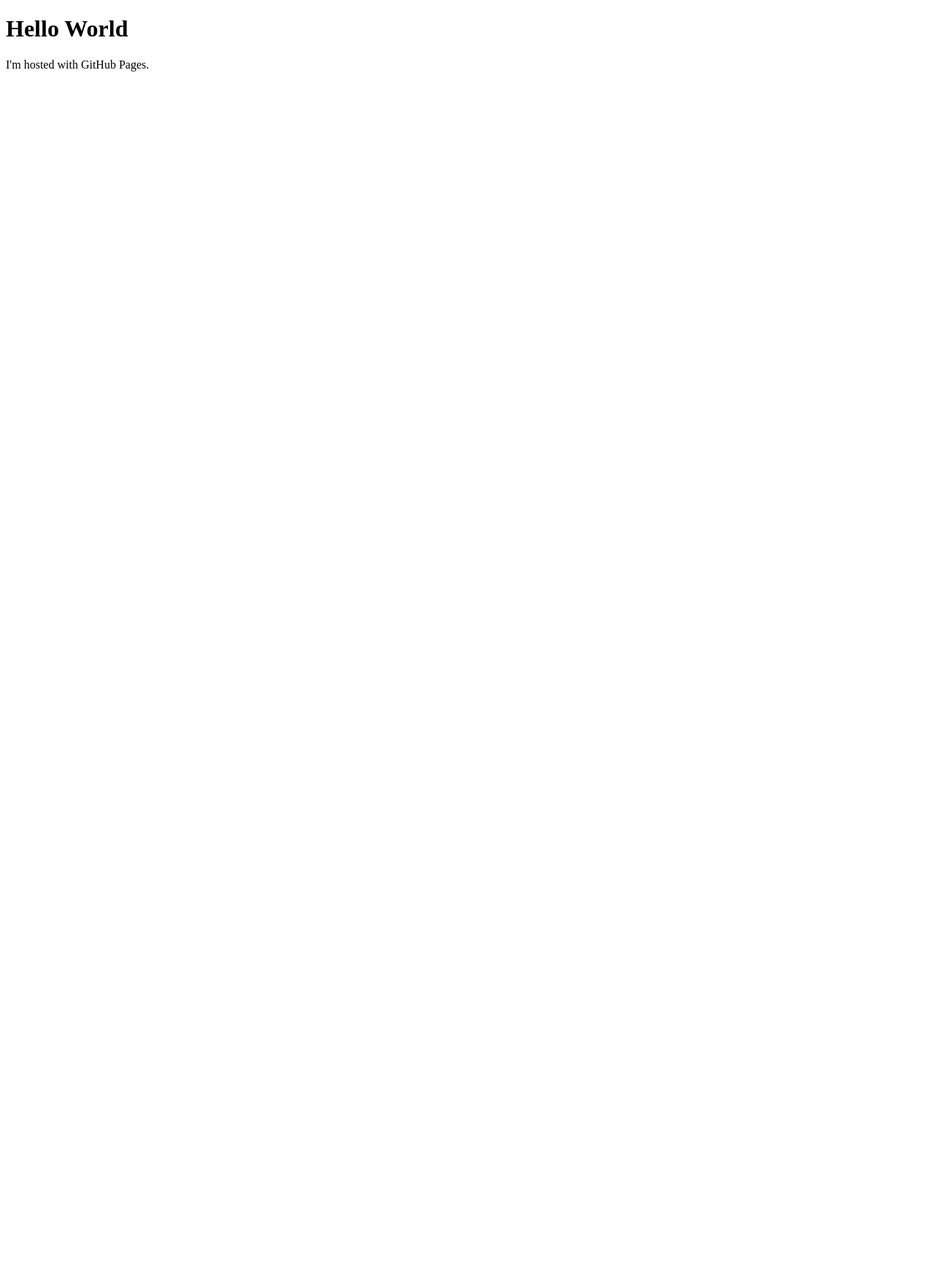
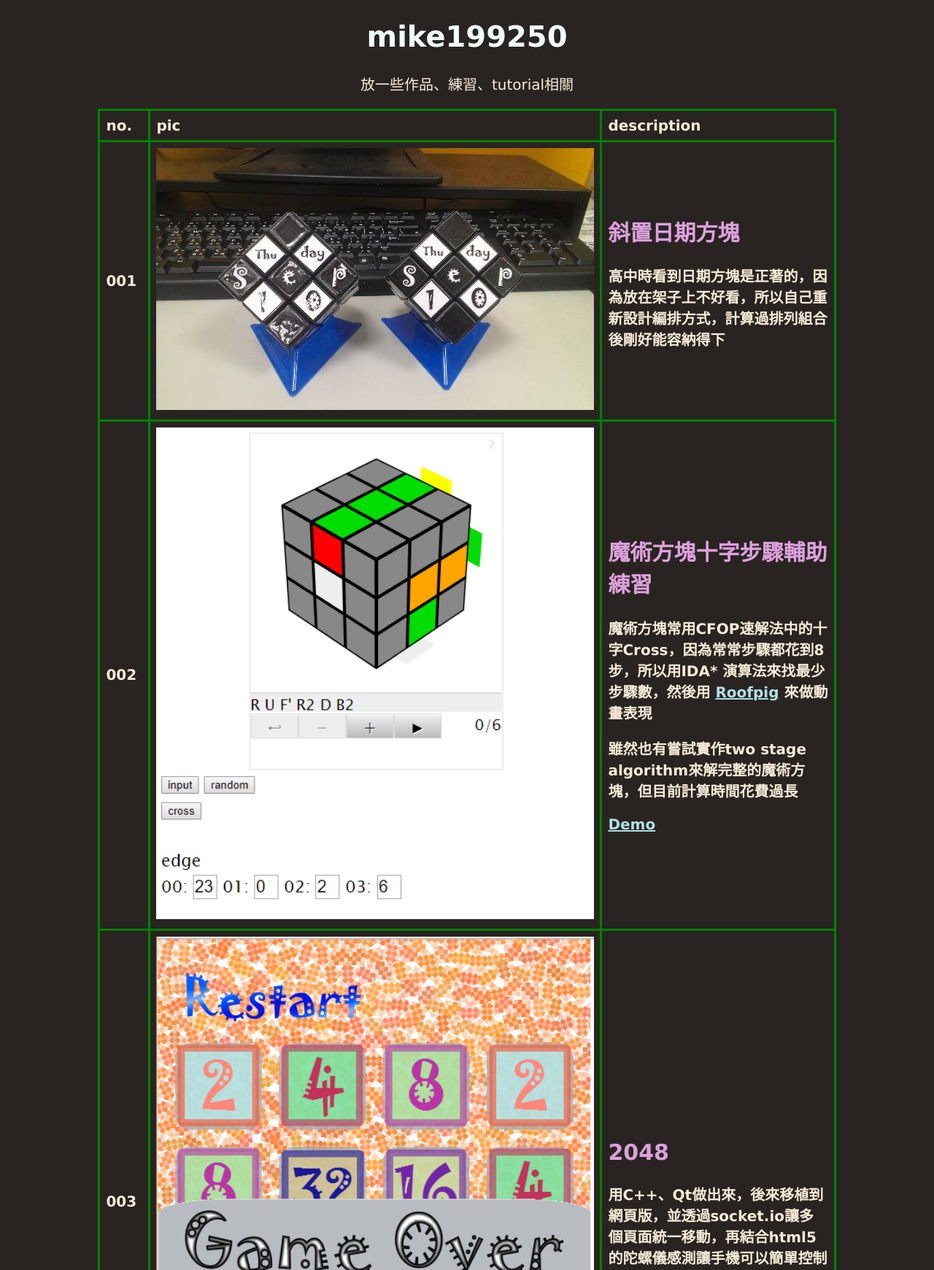
Before and after one commit to mike199250/mike199250.github.io, a plain HTML site: page index.html in a window 1280 px wide. Shown: the top 1741 px of the page at 73% size. Before the commit the page ends 800 px from the top, so only its background shows below. Drawn offline with Linux system fonts and the light colour scheme.

Commit message:
Add works and tutorials
Add 6 works and tutorials

```diff
--- a/index.html
+++ b/index.html
@@ -1,7 +1,82 @@
 <!DOCTYPE html>
 <html>
+	<head>
+		<title>mike199250</title>
+		<meta http-equiv="content-type" content="text/html; charset=UTF-8">
+		<link rel="stylesheet" href="./styles/main.css">
+	</head>
+
 	<body>
-		<h1>Hello World</h1>
-		<p>I'm hosted with GitHub Pages.</p>
+		<h1 class="center">mike199250</h1>
+		<p class="center">放一些作品、練習、tutorial相關</p>
+
+		<table>
+			<tr>
+				<th class="no">no.</th>
+				<th class="pic">pic</th>
+				<th>description</th>
+			</tr>
+			<tr>
+				<th class="no">001</th>
+				<th class="pic"> <img src="./pic/001.jpg" alt="Calender Rubik's Cube" class="pic"> </th>
+				<th>
+					<h2>斜置日期方塊</h2>
+					<p>高中時看到日期方塊是正著的，因為放在架子上不好看，所以自己重新設計編排方式，計算過排列組合後剛好能容納得下</p>
+				</th>
+			</tr>
+			<tr>
+				<th class="no">002</th>
+				<th class="pic"> <img src="./pic/002.png" alt="Rubik's Cube Cross Finding" class="pic"> </th>
+				<!--
+				<th><iframe src="https://mike199250.github.io/practice/p/001_Rubik's_Cube/index.html" width="600px" height="600px"></iframe></th>
+				-->
+				<th>
+					<h2>魔術方塊十字步驟輔助練習</h2>
+					<p>魔術方塊常用CFOP速解法中的十字Cross，因為常常步驟都花到8步，所以用IDA* 演算法來找最少步驟數，然後用 <a href="https://github.com/larspetrus/Roofpig" target="_blank">Roofpig</a> 來做動畫表現</p>
+					<p>雖然也有嘗試實作two stage algorithm來解完整的魔術方塊，但目前計算時間花費過長</p>
+					<a href="https://mike199250.github.io/practice/p/001_Rubik's_Cube/index.html" target="_blank">Demo</a>
+				</th>
+			</tr>
+			<tr>
+				<th class="no">003</th>
+				<th class="pic"> <img src="./pic/003.png" alt="2048" class="pic"> </th>
+				<th>
+					<h2>2048</h2>
+					<p>用C++、Qt做出來，後來移植到網頁版，並透過socket.io讓多個頁面統一移動，再結合html5的陀螺儀感測讓手機可以簡單控制</p>
+				</th>
+			</tr>
+		</table>
+		<p class="center">tutorial</p>
+		<table>
+			<tr>
+				<th class="no">no.</th>
+				<th class="pic">pic</th>
+				<th>description</th>
+			</tr>
+			<tr>
+				<th class="no">t001</th>
+				<th class="pic"> <img src="./pic/t001.png" alt="Roll a Ball" class="pic"> </th>
+				<th>
+					<h2>Roll a Ball</h2>
+					<a href="https://learn.unity.com/project/roll-a-ball-tutorial" target="_blank">tutorial</a>
+				</th>
+			</tr>
+			<tr>
+				<th class="no">t002</th>
+				<th class="pic"> <img src="./pic/t002.png" alt="Adventure Game" class="pic"> </th>
+				<th>
+					<h2>Adventure Game</h2>
+					<a href="https://learn.unity.com/project/adventure-game-tutorial" target="_blank">tutorial</a>
+				</th>
+			</tr>
+			<tr>
+				<th class="no">t003</th>
+				<th class="pic"> <img src="./pic/t003.png" alt="Unity NavMesh" class="pic"> </th>
+				<th>
+					<h2>Unity NavMesh</h2>
+					<a href="https://learn.unity.com/tutorial/unity-navmesh" target="_blank">tutorial</a>
+				</th>
+			</tr>
+		</table>
 	</body>
 </html>
--- /dev/null
+++ b/styles/main.css
@@ -0,0 +1,36 @@
+body {
+	background-color: #292421;
+	color: #FAEBD7;
+    font-family: 'Lucida Sans Unicode', 'Lucida Grande', sans-serif;
+    font-size: 20px;
+}
+h1{
+	color: #F0FFFF;
+}
+h2{
+	color: #DDA0DD;
+}
+a{
+	color: #B0E0E6
+}
+table{
+	border-collapse:collapse;
+	margin-left: auto;
+	margin-right: auto;
+	width: 80%;
+}
+td,th{
+	border: 3px solid green;
+	text-align: left;
+	padding: 8px;
+}
+
+.center{
+	text-align: center;
+}
+.no{
+	width: 50px;
+}
+.pic{
+	width:600px;
+}
```
Also changed, not shown: pic/001.jpg (added), pic/002.png (added), pic/003.png (added), pic/t001.png (added), pic/t003.png (added), 1 other file.
